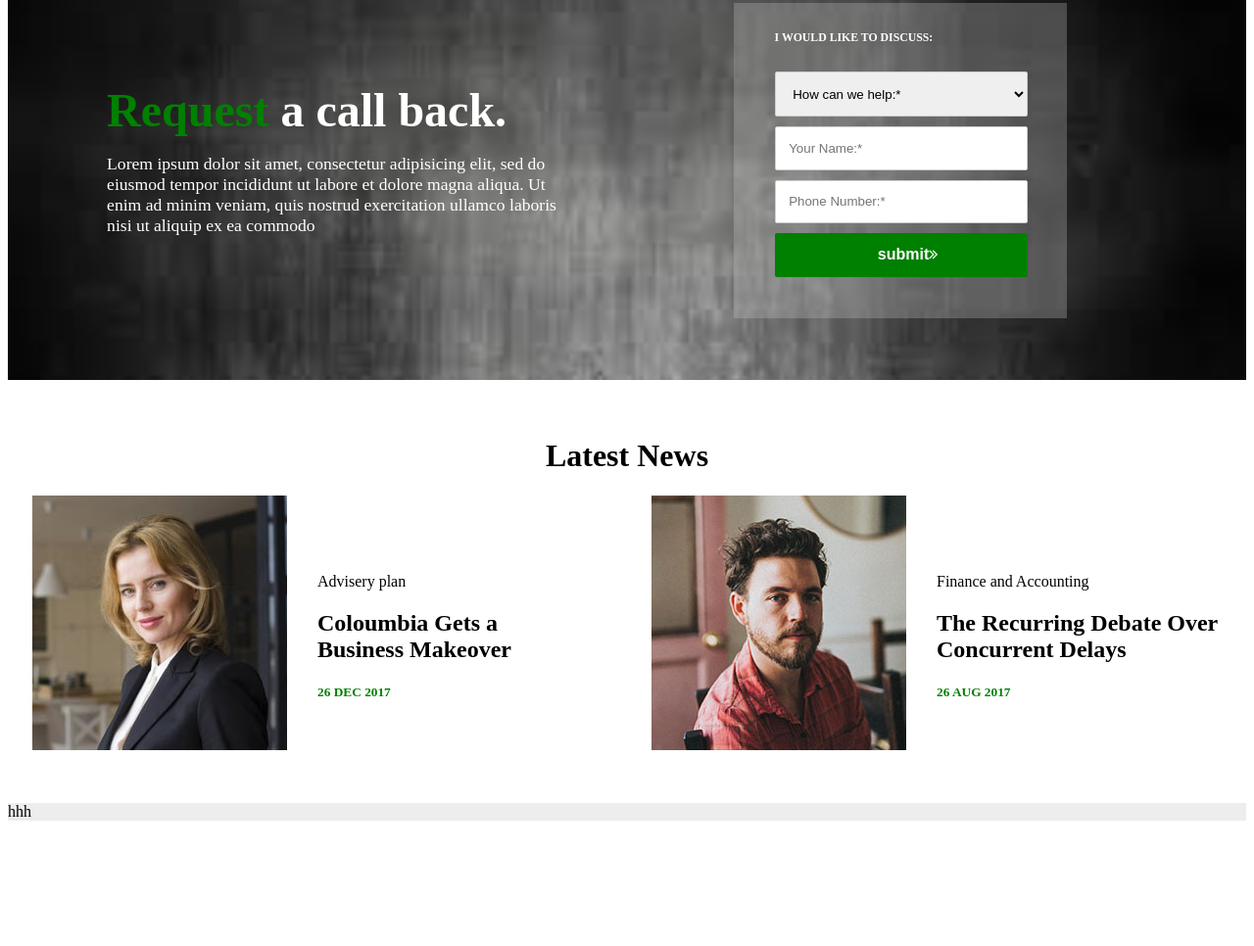
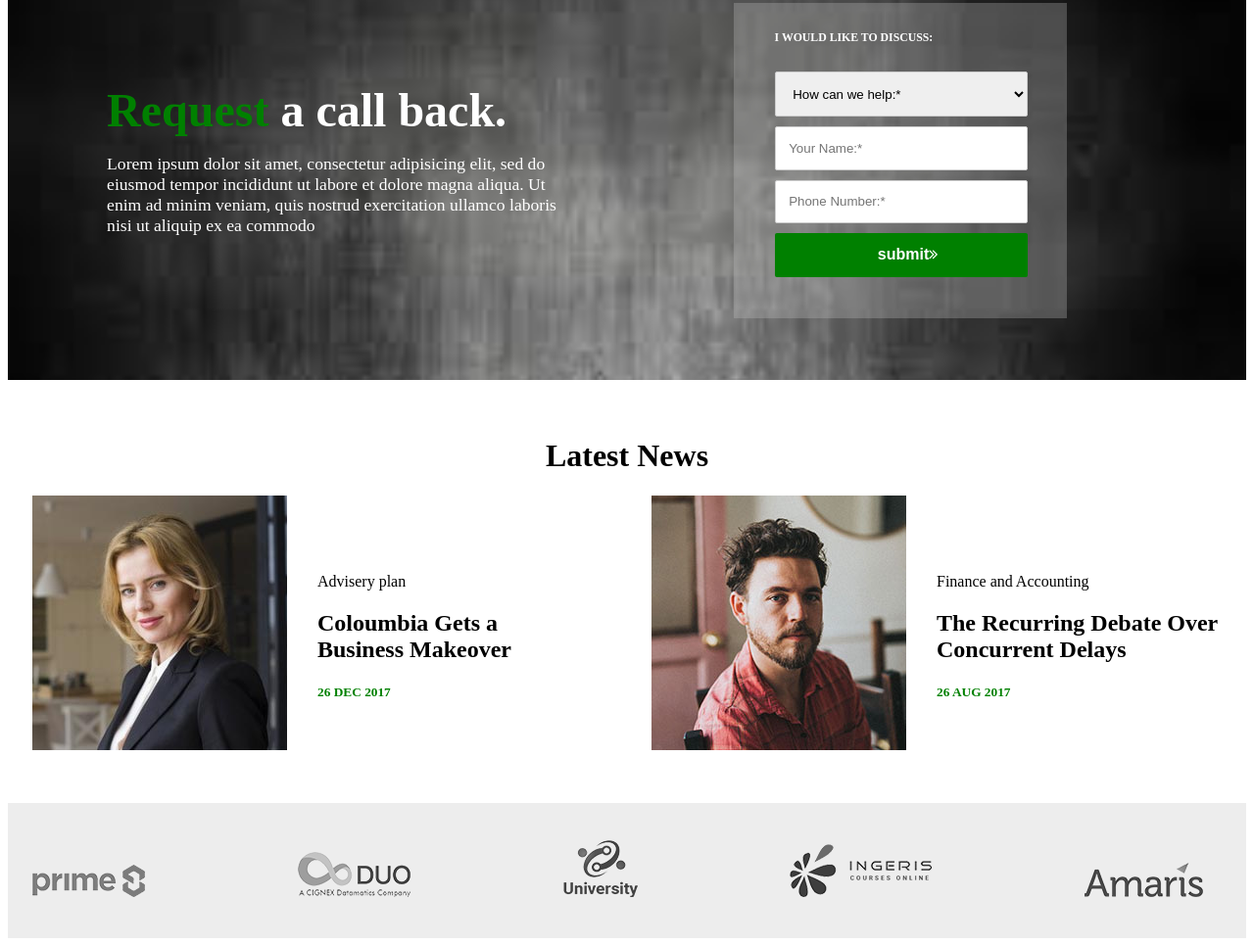
Before and after one commit to shashankkr46/layout-1-new-css, a plain HTML site: page index.html in a window 1280 px wide. Shown: the part 2763-3729 px from the top of the page at 98% size. Before the commit the page ends 3609 px from the top, so only its background shows below. Drawn offline with Linux system fonts and the light colour scheme.

Commit message:
logo page created

```diff
--- a/css/style.css
+++ b/css/style.css
@@ -522,3 +522,17 @@ select
 	background-color: #ededed;
 	max-width: 100%;
 }
+.logo_box>div
+{
+	display: inline-block;
+	padding-top: 3%;
+	padding-bottom: 3%;
+}
+.logo1
+{
+	margin-left: 2%;
+}
+.rest_all
+{
+    padding-left: 12%;
+}
--- a/index.html
+++ b/index.html
@@ -278,7 +278,15 @@
 	 </div>
 	</div>
 <!----------------------------------------------------------------------------------------------------------------------------->
-<div class="logo_box">hhh</div>
+<div class="logo_box">
+     <div class="logo1"><img src="images/logo-1.png"></div>
+	 <div class="rest_all"><img src="images/logo-2.png"></div>
+	 <div class="rest_all"><img src="images/logo-3.png"></div>
+	 <div class="rest_all"><img src="images/logo-4.png"></div>
+	 <div class="rest_all"><img src="images/logo-5.png"></div>
+
+</div>
+<!----------------------------------------------------------------------------------------------------------------------------->
 </div>
 </body>
 </html>
```
